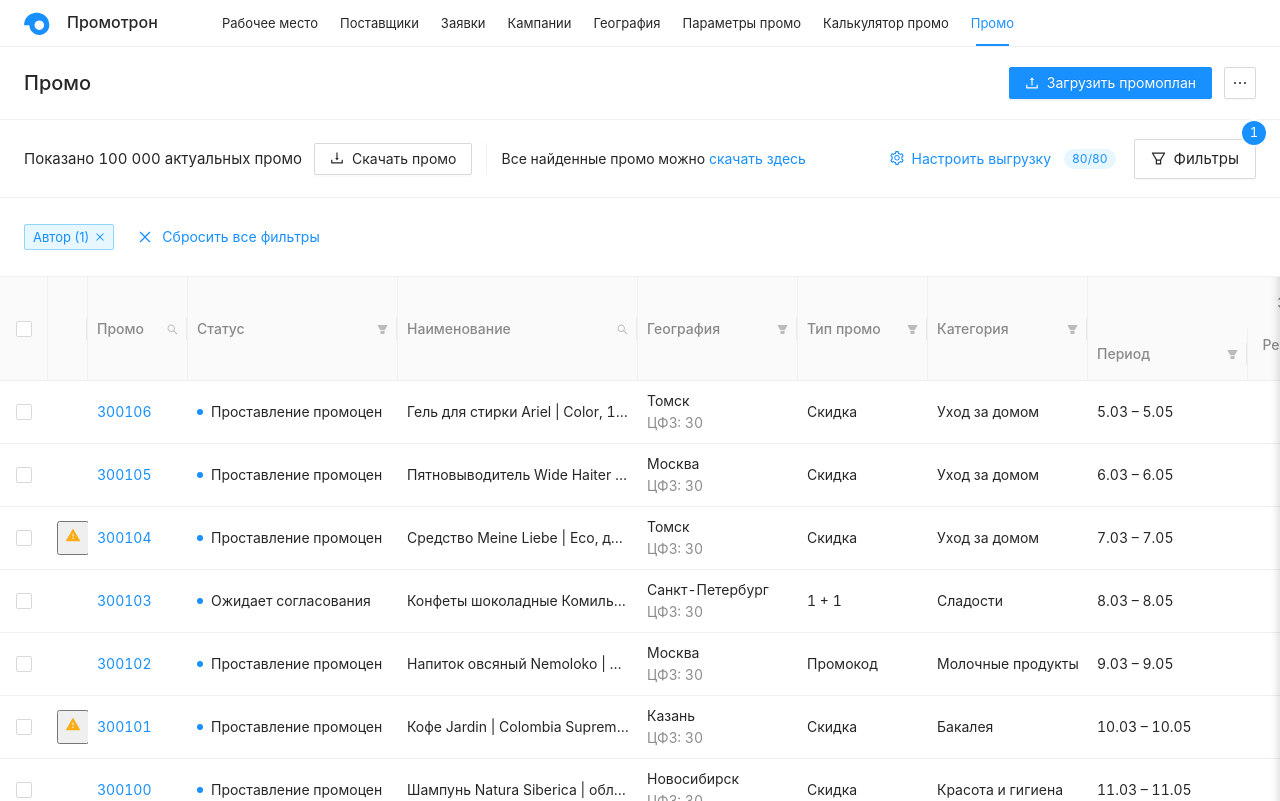
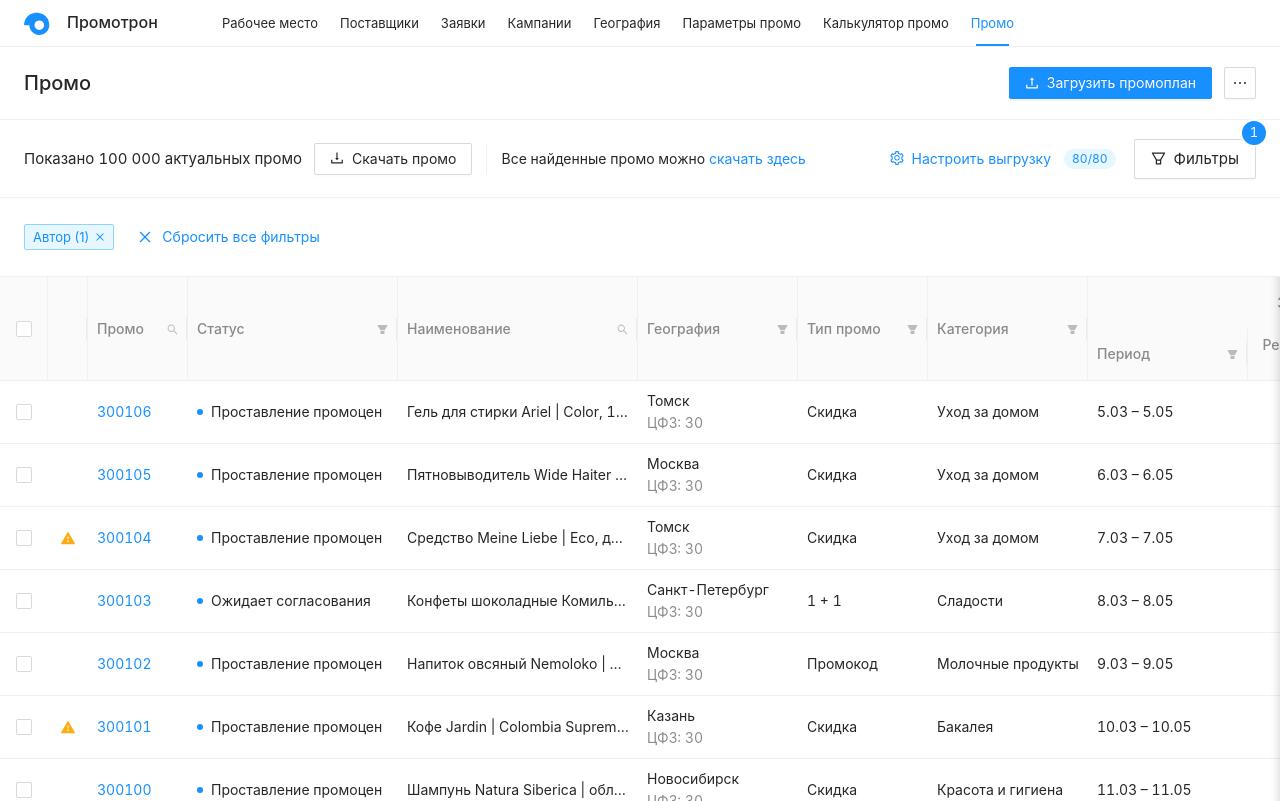
Before and after one commit to d4d4-ksks/promo-market-prototype, a React (Vite) app: page / in a window 1280 px wide. Built offline with nearby package versions, Linux system fonts and the light colour scheme.

Commit message:
Style PI warning tooltip

```diff
--- a/src/styles.css
+++ b/src/styles.css
@@ -106,7 +106,11 @@ nav button.active::after { content: ''; position: absolute; height: 2px; backgro
 .compact .ant-table.ant-table-small .ant-table-tbody > tr > td { height: 45px; padding-top: 4px; padding-bottom: 4px; }
 .filter-icon, .ant-table-thead .anticon-search { float: right; margin-top: 4px; font-size: 11px; color: rgba(0,0,0,.25); }
 .blue-dot { display: inline-block; width: 6px; height: 6px; margin-right: 8px; border-radius: 50%; background: #1890ff; vertical-align: 2px; }
-.validation-dot { display: block; width: 5px; height: 5px; border-radius: 50%; background: #52c41a; margin: auto; }
+.pi-warning-button { display: flex; width: 100%; align-items: center; justify-content: center; padding: 0; border: 0; background: transparent; cursor: pointer; }
+.pi-warning-icon { display: block; }
+.pi-warning-tooltip { max-width: 430px; }
+.pi-warning-tooltip .ant-tooltip-inner { min-width: 360px; padding: 16px 20px; border-radius: 0; background: #fff; color: rgba(0,0,0,.85); font-size: 16px; line-height: 26px; box-shadow: 0 3px 6px -4px rgba(0,0,0,.12), 0 6px 16px rgba(0,0,0,.08), 0 9px 28px 8px rgba(0,0,0,.05); }
+.pi-warning-tooltip.ant-tooltip-placement-topLeft .ant-tooltip-arrow-content { background: #fff; }
 .muted { color: rgba(0,0,0,.45); }
 .ant-btn { border-radius: 2px; }
 .competitor-price { display: block; width: 100%; padding: 0; border: 0; color: inherit; background: transparent; text-align: right; cursor: pointer; }
```
